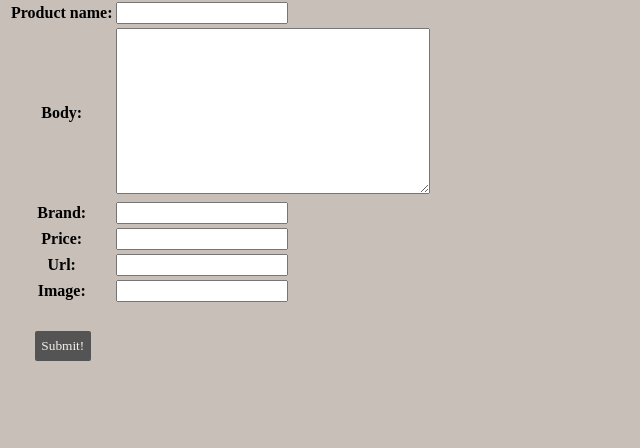
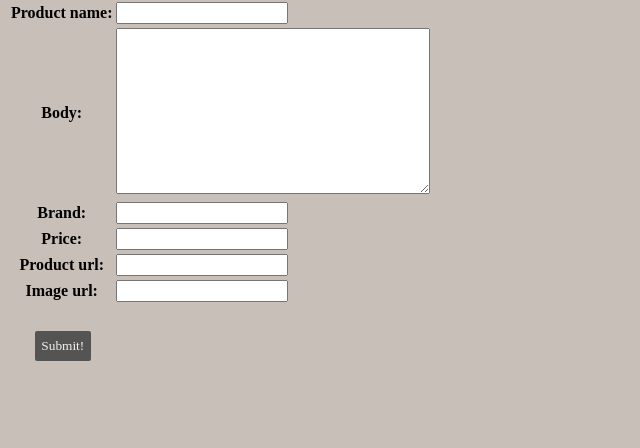
Before and after one commit to zothsu/inspireme, a Django app: page /posts/1/addcomment/ in a window 1280 px wide. Shown: the part 217-665 px from the top of the page, without its empty margins (0-640 px from the left). Run offline with Django 5.2, Linux system fonts and the light colour scheme; the visitor is signed in with stand-in values (Sample User, id 1); some web fonts are replaced.

Commit message:
fix forms

```diff
--- a/main_app/models.py
+++ b/main_app/models.py
@@ -9,8 +9,8 @@ class Post(models.Model):
   comment = models.TextField(max_length=250)
   brand = models.CharField(max_length=50)
   price = models.IntegerField()
-  url = models.URLField()
-  image = models.CharField()
+  product_url = models.URLField()
+  image_url = models.CharField()
 
 class Comment(models.Model):
   user = models.ForeignKey(User, on_delete=models.CASCADE)
@@ -19,8 +19,8 @@ class Comment(models.Model):
   body = models.TextField(max_length=250)
   brand = models.CharField(max_length=50)
   price = models.IntegerField()
-  url = models.URLField()
-  image = models.CharField()
+  product_url = models.URLField()
+  image_url = models.CharField()
   date_added = models.DateTimeField(auto_now_add=True)
 
   def __str__(self):
--- a/main_app/templates/main_app/post_details.html
+++ b/main_app/templates/main_app/post_details.html
@@ -11,12 +11,14 @@
     {% for comment in post.entry.all %}
     <div class="card">
       <div class="card-content">
+      <p> <span class="bold"> User Name: </span> {{ post.user }}</p>
       <p> <span class="bold">Product Name:</span> {{ comment.product_name }}</p>
       <p> <span class="bold">Details:</span> {{ comment.comment }}</p>
       <p> <span class="bold">Brand:</span> {{ comment.brand }}</p>
+      <p> <span class="bold"> Price: USD </span> {{ post.price }}</p>
       <div class="urls">
-      <p> <span class="bold">URL:</span> <a href="{{ comment.url }}"> {{ comment.url }} </a></p>
-      <p> <span class="bold">Image URL:</span> <a href="{{ comment.image }}"> {{ comment.image }} </a></p>
+      <p> <span class="bold">URL:</span> <a href="{{ comment.product_url }}"> {{ comment.product_url }} </a></p>
+      <p> <span class="bold">Image URL: <br/> </span> <img src="{{ post.image_url }}" width="220px" height="220px" ></p>
       </div>
     </div>
     <div class="links">
--- a/main_app/views.py
+++ b/main_app/views.py
@@ -56,7 +56,7 @@ def posts_detail(request, post_id):
 
 class PostCreate(LoginRequiredMixin, CreateView):
   model = Post
-  fields = ['product_name', 'comment', 'brand', 'price', 'url', 'image']
+  fields = ['product_name', 'comment', 'brand', 'price', 'product_url', 'image_url']
   success_url = '/feed'
 
   def form_valid(self, form):
@@ -74,7 +74,7 @@ class PostDelete(LoginRequiredMixin, DeleteView):
 
 class PostUpdate(LoginRequiredMixin, UpdateView):
   model = Post
-  fields = ['comment', 'brand', 'price', 'url', 'image']
+  fields = ['comment', 'brand', 'price', 'product_url', 'image_url']
 
   def get_queryset(self):
     sort = self.request.GET.get('sort', '')
@@ -85,7 +85,7 @@ class PostUpdate(LoginRequiredMixin, UpdateView):
 
 class CommentCreate(LoginRequiredMixin, CreateView):
   model = Comment
-  fields = ['product_name', 'body', 'brand', 'price', 'url', 'image']
+  fields = ['product_name', 'body', 'brand', 'price', 'product_url', 'image_url']
   success_url = '/feed'
 
   def form_valid(self, form):
```
Also changed, not shown: main_app/templates/feed/index.html (+5 -4 lines), main_app/migrations/0008_rename_image_comment_image_url_and_more.py (added).
